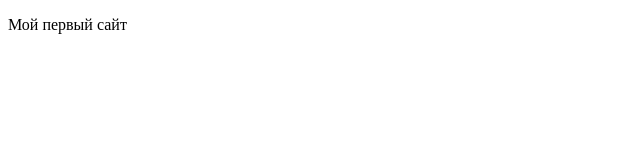
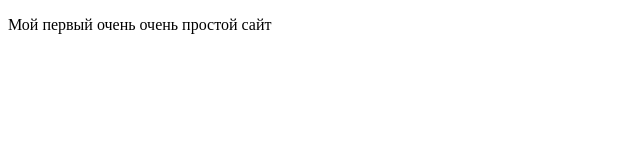
Before and after one commit to WebHeroSchool/education-Tania, a plain HTML site: page index.html in a window 1280 px wide. Shown: the whole page, without its empty margins (0-640 px from the left). Drawn offline with Linux system fonts and the light colour scheme.

```diff
--- a/index.html
+++ b/index.html
@@ -2,11 +2,8 @@
 <html>
  <head>
  <title>Учусь создавать сайт</title>
-
 </head>
 <body>
-     <p>Мой первый сайт</p>
+     <p>Мой первый очень очень простой сайт</p>
 </body>
-
-
 </html>
```
